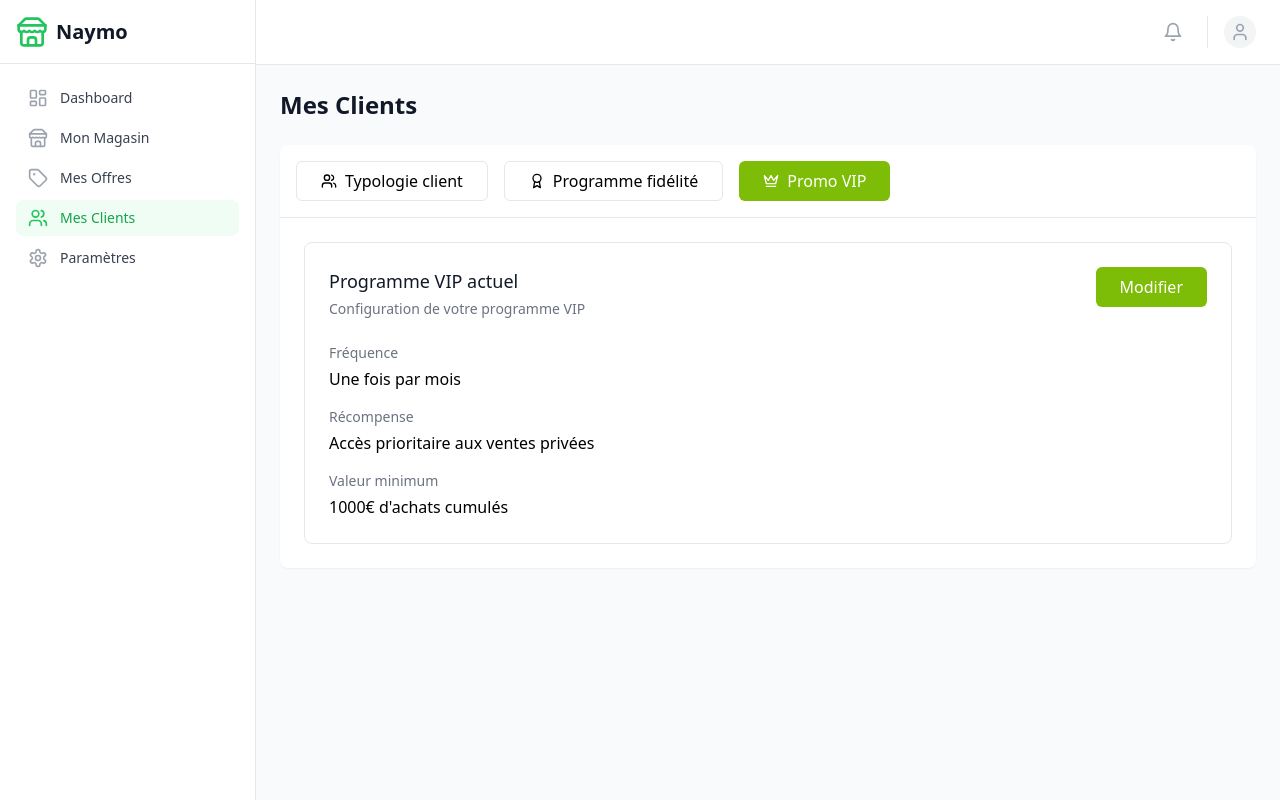
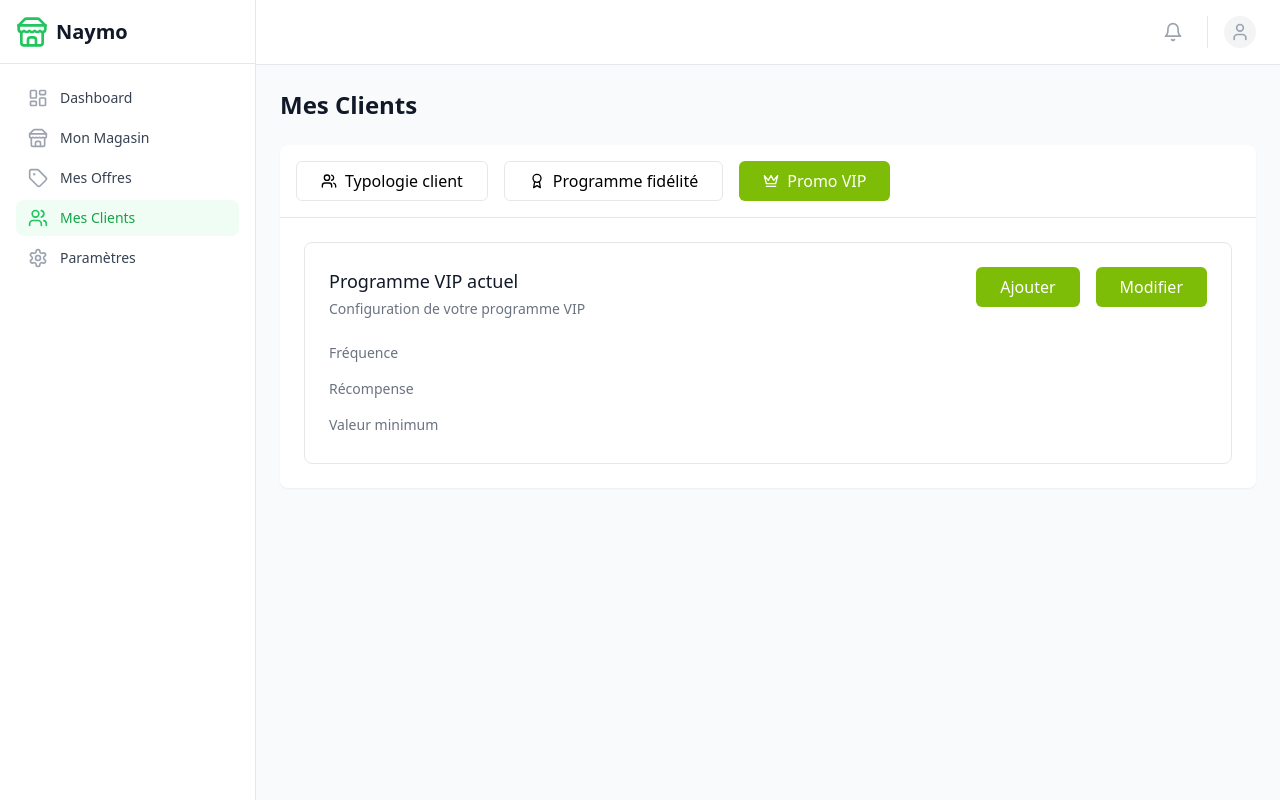
Before and after one commit to ManonDerydt/naymo-mvp-v1, a React (Vite) app: page /customers in a window 1280 px wide. Both pictures are taken after a click on the button "Promo VIP". Built offline with nearby package versions, Linux system fonts and the light colour scheme; no server answers.

Commit message:
Promo VIP : même chose

```diff
--- a/src/components/merchant/customers/VipProgram.tsx
+++ b/src/components/merchant/customers/VipProgram.tsx
@@ -2,6 +2,27 @@ import { useState } from 'react'
 import { Button } from '@/components/ui'
 import { Input } from '@/components/forms'
 import SuccessMessage from './shared/SuccessMessage'
+
+interface ConfirmModalProps {
+  onClose: () => void
+  onConfirm: () => void
+  message: string
+}
+
+const ConfirmModal = ({ onClose, onConfirm, message }: ConfirmModalProps) => {
+  return (
+    <div className="fixed inset-0 bg-black bg-opacity-50 z-50 flex items-center justify-center p-4">
+      <div className="bg-white rounded-lg max-w-md w-full p-6 text-center" role="dialog" aria-labelledby="confirmationTitle" aria-describedby="confirmationMessage">
+        <h3 id="confirmationTitle" className="text-lg font-medium text-gray-900">Confirmation</h3>
+        <p id="confirmationMessage" className="mt-2 text-sm text-gray-500">{message}</p>
+        <div className="pt-4 flex justify-center space-x-4">
+          <Button variant="outline" onClick={onClose}>Non</Button>
+          <Button onClick={onConfirm}>Oui</Button>
+        </div>
+      </div>
+    </div>
+  )
+}
 
 type Step = 'overview' | 'form' | 'success'
 
@@ -12,6 +33,16 @@ const VipProgram = () => {
     reward: '',
     value: '',
   })
+  const [isModalOpen, setIsModalOpen] = useState(false)
+
+  const handleConfirmModal = () => {
+    setIsModalOpen(true) // Ouvrir le modal au clic sur "Enregistrer"
+  }
+
+  const confirmProgram = () => {
+    setIsModalOpen(false)
+    setStep('success') // Passer à l'étape de succès après confirmation
+  }
 
   if (step === 'form') {
     return (
@@ -42,16 +73,22 @@ const VipProgram = () => {
         />
 
         <div className="flex justify-end space-x-4">
-          <Button
-            variant="outline"
-            onClick={() => setStep('overview')}
-          >
+          <Button variant="outline" onClick={() => setStep('overview')}>
             Annuler
           </Button>
-          <Button onClick={() => setStep('success')}>
+          <Button onClick={handleConfirmModal}>
             Enregistrer
           </Button>
         </div>
+
+        {/* Modal de confirmation */}
+        {isModalOpen && (
+          <ConfirmModal
+            onClose={() => setIsModalOpen(false)}
+            onConfirm={confirmProgram}
+            message="Êtes-vous sûr de vouloir modifier ces informations ?"
+          />
+        )}
       </div>
     )
   }
@@ -76,23 +113,28 @@ const VipProgram = () => {
             Configuration de votre programme VIP
           </p>
         </div>
-        <Button onClick={() => setStep('form')}>
-          Modifier
-        </Button>
+        <div className="flex space-x-4">
+          <Button>
+            Ajouter
+          </Button>
+          <Button onClick={() => setStep('form')}>
+            Modifier
+          </Button>
+        </div>
       </div>
 
       <div className="space-y-4">
         <div>
           <p className="text-sm font-medium text-gray-500">Fréquence</p>
-          <p className="mt-1">Une fois par mois</p>
+          <p className="mt-1"></p>
         </div>
         <div>
           <p className="text-sm font-medium text-gray-500">Récompense</p>
-          <p className="mt-1">Accès prioritaire aux ventes privées</p>
+          <p className="mt-1"></p>
         </div>
         <div>
           <p className="text-sm font-medium text-gray-500">Valeur minimum</p>
-          <p className="mt-1">1000€ d'achats cumulés</p>
+          <p className="mt-1"></p>
         </div>
       </div>
     </div>
```
